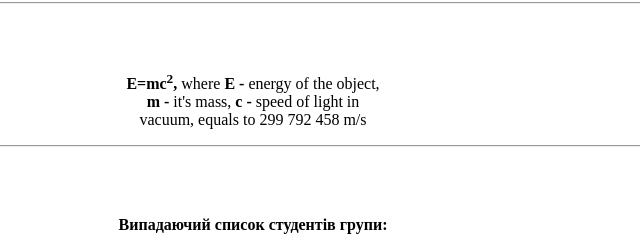
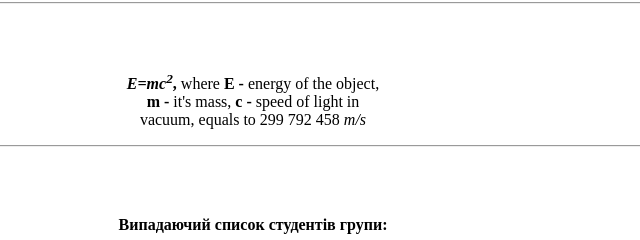
Before and after one commit to fastik822/lab1, a plain HTML site: page index.html in a window 1280 px wide. Shown: the part 207-447 px from the top of the page, 387-1027 px from the left. Drawn offline with Linux system fonts and the light colour scheme.

Commit message:
Update index.html

```diff
--- a/index.html
+++ b/index.html
@@ -23,10 +23,10 @@
 
         <p>
 
-           <b>E=mc<sup>2</sup>,</b>
+           <i><b>E=mc<sup>2</sup></i>,</b>
            where <b>E - </b> energy of the object, <br>
            <b>m - </b> it's mass, <b>c - </b> speed of light in <br>
-           vacuum, equals to 299 792 458 m/s
+           vacuum, equals to 299 792 458 <i>m/s</i>
 
         </p>
         <hr>
@@ -55,7 +55,7 @@
 
         <h3> Зміст книги Властелин Колець</h3>
 
-                <table style="width: 60%; margin-left: auto; margin-right: auto" border ="1px">
+                <table style="width: 60%; margin-left: auto; margin-right: auto" border ="1">
                     <thead>
                         <tr>
                             <th>Назва розділу</th>
```
